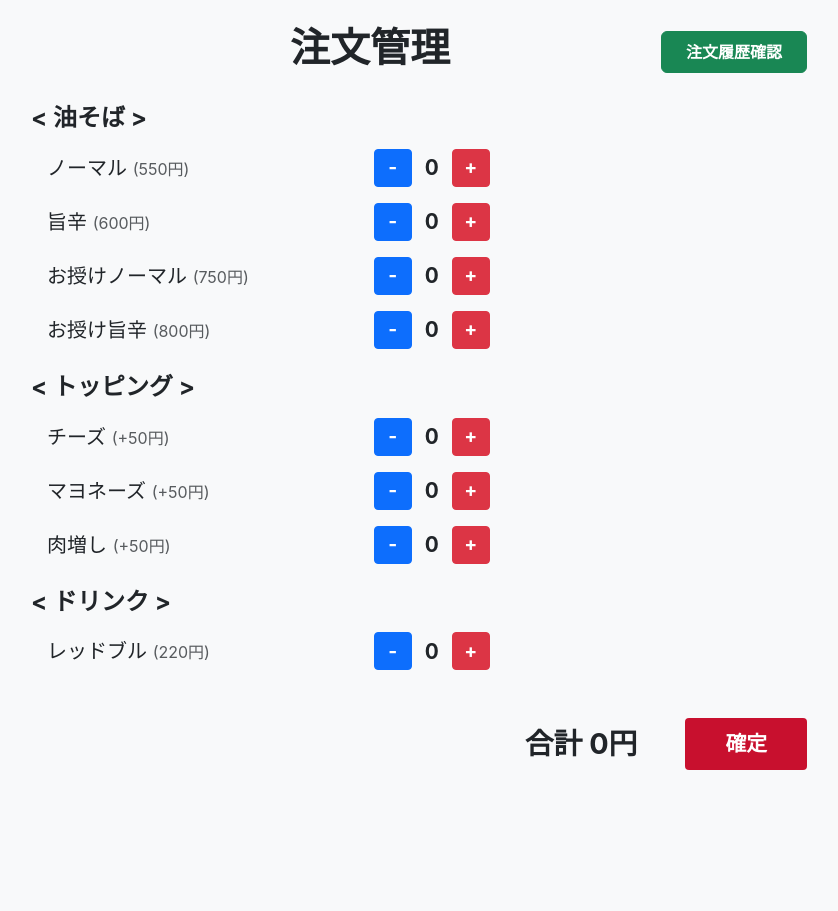
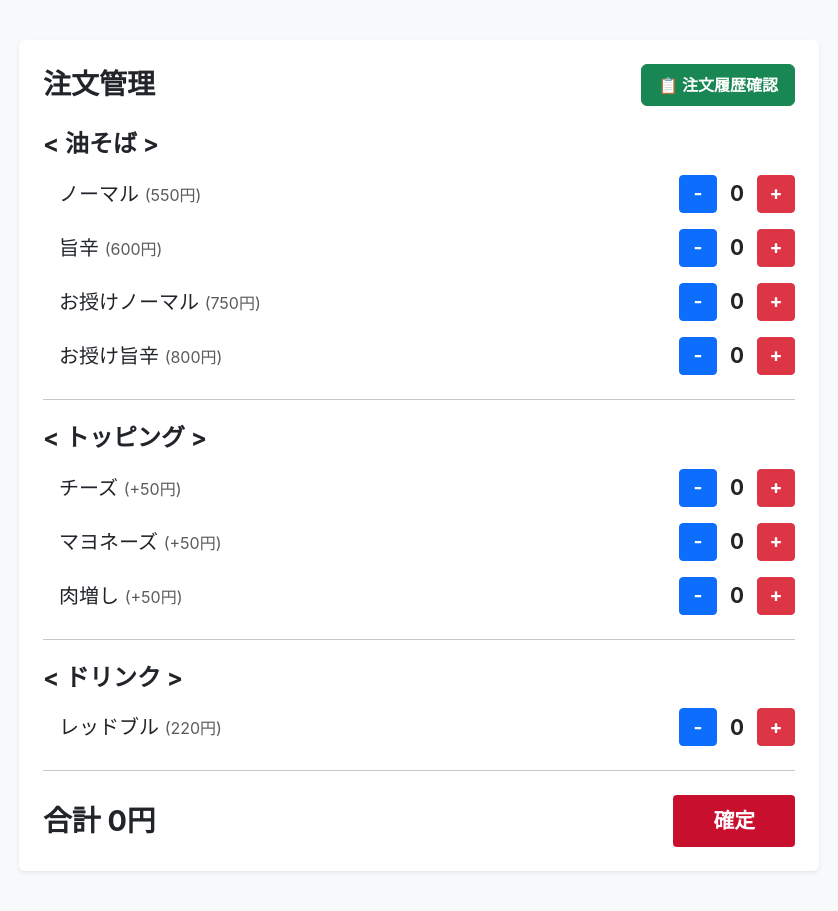
Before and after one commit to yasuyodesu/oil-noodles-system, a Flask app: page / in a window 1280 px wide. Shown: the whole page, without its empty margins (221-1059 px from the left). Before the commit the page ends 770 px from the top, so only its background shows below. Run offline with Flask 3, Linux system fonts and the light colour scheme.

Commit message:
スマホでも表記が崩れないように修正

```diff
--- a/static/css/style.css
+++ b/static/css/style.css
@@ -55,3 +55,21 @@ body {
     text-align: center;
     vertical-align: middle;
 }
+
+/* スマホ向けのレスポンシブ共通調整 */
+.table-responsive {
+    background-color: #ffffff;
+    border-radius: 8px;
+    box-shadow: 0 4px 6px rgba(0,0,0,0.05);
+    overflow-x: auto;
+    -webkit-overflow-scrolling: touch;
+}
+
+@media (max-width: 768px) {
+    .total-text {
+        font-size: 1.4rem;
+    }
+    .table {
+        font-size: 0.85rem;
+    }
+}
--- a/templates/index.html
+++ b/templates/index.html
@@ -7,13 +7,13 @@
     <link href="https://cdn.jsdelivr.net/npm/bootstrap@5.3.0/dist/css/bootstrap.min.css" rel="stylesheet">
     <link rel="stylesheet" href="{{ url_for('static', filename='css/style.css') }}">
 </head>
-<body class="p-4">
+<body class="p-2 p-md-4">
 
-<div class="container" style="max-width: 800px;">
+<div class="container my-2 my-md-3 bg-white p-3 p-md-4 rounded shadow-sm" style="max-width: 800px;">
     <!-- ヘッダー -->
-    <div class="d-flex justify-content-between align-items-center mb-4">
-        <h1 class="fw-bold mx-auto ps-5">注文管理</h1>
-        <a href="{{ url_for('history') }}" class="btn btn-success fw-bold px-4 py-2" target="_blank">注文履歴確認</a>
+    <div class="d-flex flex-wrap justify-content-between align-items-center mb-4 gap-2">
+        <h1 class="fw-bold m-0 h3">注文管理</h1>
+        <a href="{{ url_for('history') }}" class="btn btn-success fw-bold px-3 py-2" target="_blank">📋 注文履歴確認</a>
     </div>
 
     <!-- 成功通知メッセージ -->
@@ -34,34 +34,34 @@
 
         <!-- 油そばセクション -->
         <h4 class="fw-bold mb-3">&lt; 油そば &gt;</h4>
-        <div class="mb-4 ps-3">
+        <div class="mb-4 ps-1 ps-md-3">
             <div class="row align-items-center mb-3">
-                <div class="col-5 fs-5">ノーマル <span class="text-muted fs-6">(550円)</span></div>
-                <div class="col-7 d-flex align-items-center">
+                <div class="col-7 col-sm-6 fs-5">ノーマル <span class="text-muted fs-6">(550円)</span></div>
+                <div class="col-5 col-sm-6 d-flex align-items-center justify-content-end">
                     <button type="button" class="btn btn-primary qty-btn" onclick="changeQty('normal', -1)">-</button>
                     <span class="qty-display" id="disp_normal">0</span>
                     <button type="button" class="btn btn-danger qty-btn" onclick="changeQty('normal', 1)">+</button>
                 </div>
             </div>
             <div class="row align-items-center mb-3">
-                <div class="col-5 fs-5">旨辛 <span class="text-muted fs-6">(600円)</span></div>
-                <div class="col-7 d-flex align-items-center">
+                <div class="col-7 col-sm-6 fs-5">旨辛 <span class="text-muted fs-6">(600円)</span></div>
+                <div class="col-5 col-sm-6 d-flex align-items-center justify-content-end">
                     <button type="button" class="btn btn-primary qty-btn" onclick="changeQty('spicy', -1)">-</button>
                     <span class="qty-display" id="disp_spicy">0</span>
                     <button type="button" class="btn btn-danger qty-btn" onclick="changeQty('spicy', 1)">+</button>
                 </div>
             </div>
             <div class="row align-items-center mb-3">
-                <div class="col-5 fs-5">お授けノーマル <span class="text-muted fs-6">(750円)</span></div>
-                <div class="col-7 d-flex align-items-center">
+                <div class="col-7 col-sm-6 fs-5">お授けノーマル <span class="text-muted fs-6">(750円)</span></div>
+                <div class="col-5 col-sm-6 d-flex align-items-center justify-content-end">
                     <button type="button" class="btn btn-primary qty-btn" onclick="changeQty('set_normal', -1)">-</button>
                     <span class="qty-display" id="disp_set_normal">0</span>
                     <button type="button" class="btn btn-danger qty-btn" onclick="changeQty('set_normal', 1)">+</button>
                 </div>
             </div>
             <div class="row align-items-center mb-3">
-                <div class="col-5 fs-5">お授け旨辛 <span class="text-muted fs-6">(800円)</span></div>
-                <div class="col-7 d-flex align-items-center">
+                <div class="col-7 col-sm-6 fs-5">お授け旨辛 <span class="text-muted fs-6">(800円)</span></div>
+                <div class="col-5 col-sm-6 d-flex align-items-center justify-content-end">
                     <button type="button" class="btn btn-primary qty-btn" onclick="changeQty('set_spicy', -1)">-</button>
                     <span class="qty-display" id="disp_set_spicy">0</span>
                     <button type="button" class="btn btn-danger qty-btn" onclick="changeQty('set_spicy', 1)">+</button>
@@ -69,28 +69,30 @@
             </div>
         </div>
 
+        <hr>
+
         <!-- トッピングセクション -->
         <h4 class="fw-bold mb-3 mt-4">&lt; トッピング &gt;</h4>
-        <div class="mb-4 ps-3">
+        <div class="mb-4 ps-1 ps-md-3">
             <div class="row align-items-center mb-3">
-                <div class="col-5 fs-5">チーズ <span class="text-muted fs-6">(+50円)</span></div>
-                <div class="col-7 d-flex align-items-center">
+                <div class="col-7 col-sm-6 fs-5">チーズ <span class="text-muted fs-6">(+50円)</span></div>
+                <div class="col-5 col-sm-6 d-flex align-items-center justify-content-end">
                     <button type="button" class="btn btn-primary qty-btn" onclick="changeQty('cheese', -1)">-</button>
                     <span class="qty-display" id="disp_cheese">0</span>
                     <button type="button" class="btn btn-danger qty-btn" onclick="changeQty('cheese', 1)">+</button>
                 </div>
             </div>
             <div class="row align-items-center mb-3">
-                <div class="col-5 fs-5">マヨネーズ <span class="text-muted fs-6">(+50円)</span></div>
-                <div class="col-7 d-flex align-items-center">
+                <div class="col-7 col-sm-6 fs-5">マヨネーズ <span class="text-muted fs-6">(+50円)</span></div>
+                <div class="col-5 col-sm-6 d-flex align-items-center justify-content-end">
                     <button type="button" class="btn btn-primary qty-btn" onclick="changeQty('mayo', -1)">-</button>
                     <span class="qty-display" id="disp_mayo">0</span>
                     <button type="button" class="btn btn-danger qty-btn" onclick="changeQty('mayo', 1)">+</button>
                 </div>
             </div>
             <div class="row align-items-center mb-3">
-                <div class="col-5 fs-5">肉増し <span class="text-muted fs-6">(+50円)</span></div>
-                <div class="col-7 d-flex align-items-center">
+                <div class="col-7 col-sm-6 fs-5">肉増し <span class="text-muted fs-6">(+50円)</span></div>
+                <div class="col-5 col-sm-6 d-flex align-items-center justify-content-end">
                     <button type="button" class="btn btn-primary qty-btn" onclick="changeQty('meat', -1)">-</button>
                     <span class="qty-display" id="disp_meat">0</span>
                     <button type="button" class="btn btn-danger qty-btn" onclick="changeQty('meat', 1)">+</button>
@@ -98,12 +100,14 @@
             </div>
         </div>
 
+        <hr>
+
         <!-- ドリンク セクション -->
         <h4 class="fw-bold mb-3 mt-4">&lt; ドリンク &gt;</h4>
-        <div class="mb-5 ps-3">
+        <div class="mb-4 ps-1 ps-md-3">
             <div class="row align-items-center mb-3">
-                <div class="col-5 fs-5">レッドブル <span class="text-muted fs-6">(220円)</span></div>
-                <div class="col-7 d-flex align-items-center">
+                <div class="col-7 col-sm-6 fs-5">レッドブル <span class="text-muted fs-6">(220円)</span></div>
+                <div class="col-5 col-sm-6 d-flex align-items-center justify-content-end">
                     <button type="button" class="btn btn-primary qty-btn" onclick="changeQty('redbull', -1)">-</button>
                     <span class="qty-display" id="disp_redbull">0</span>
                     <button type="button" class="btn btn-danger qty-btn" onclick="changeQty('redbull', 1)">+</button>
@@ -111,12 +115,14 @@
             </div>
         </div>
 
+        <hr>
+
         <!-- 合計と確定ボタン -->
-        <div class="row align-items-center justify-content-end mt-4">
-            <div class="col-auto text-end me-4">
+        <div class="d-flex justify-content-between align-items-center mt-4">
+            <div>
                 <span class="total-text" id="displayTotal">合計 0円</span>
             </div>
-            <div class="col-auto">
+            <div>
                 <button type="button" class="btn btn-confirm" onclick="submitOrder()">確定</button>
             </div>
         </div>
@@ -166,7 +172,6 @@ function calculateTotal() {
         (quantities.meat * prices.meat) +
         (quantities.redbull * prices.redbull);
 
-    // つばさセット適用時、トッピング1つ無料
     let totalSets = quantities.set_normal + quantities.set_spicy;
     let totalToppings = quantities.cheese + quantities.mayo + quantities.meat;
 
@@ -199,6 +204,11 @@ function submitOrder() {
             }
             calculateTotal();
 
+            const alertBox = document.getElementById('successAlert');
+            alertBox.classList.remove('d-none');
+            setTimeout(() => {
+                alertBox.classList.add('d-none');
+            }, 2000);
         }
     });
 }
```
Also changed, not shown: templates/history.html (+12 -37 lines), orders.db.
